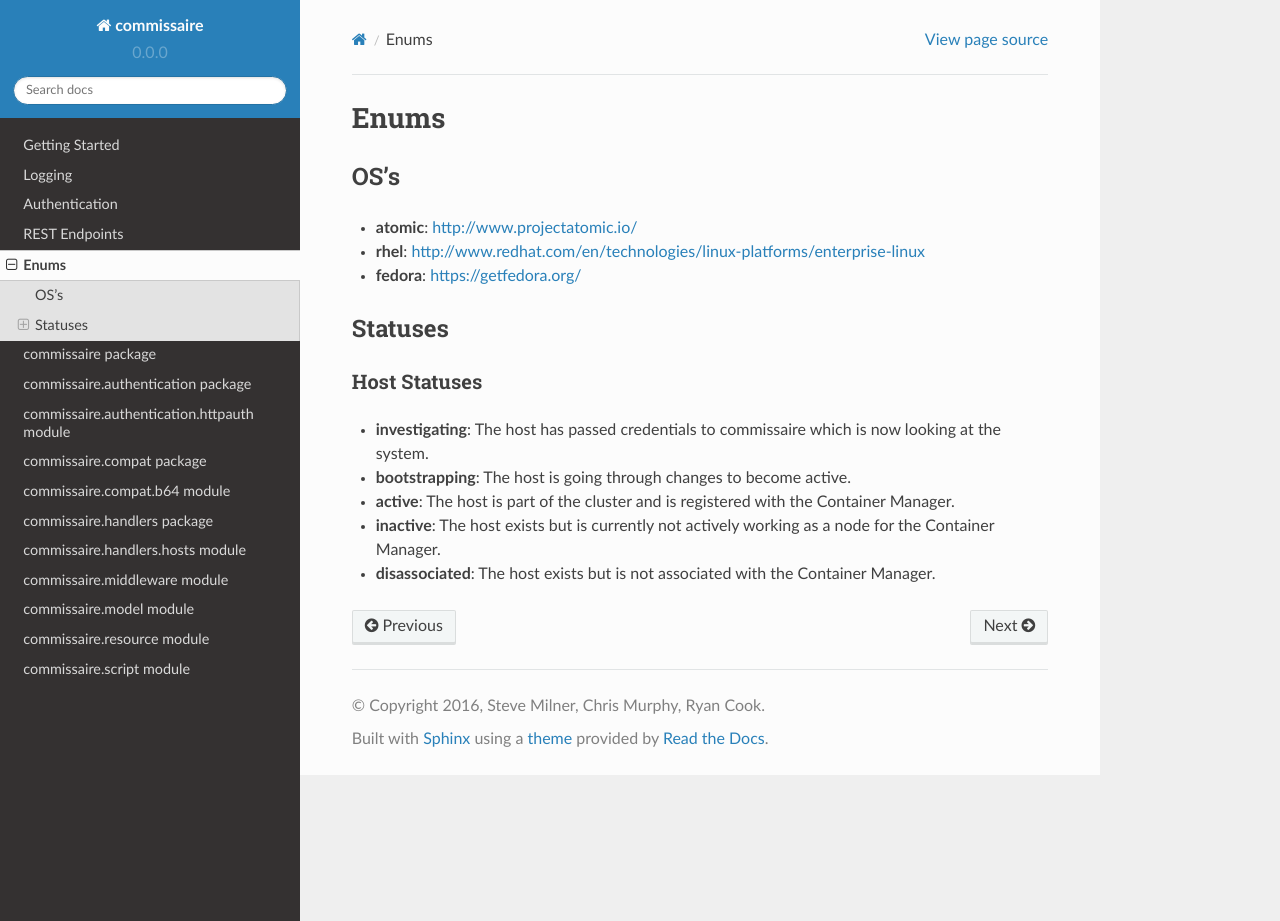
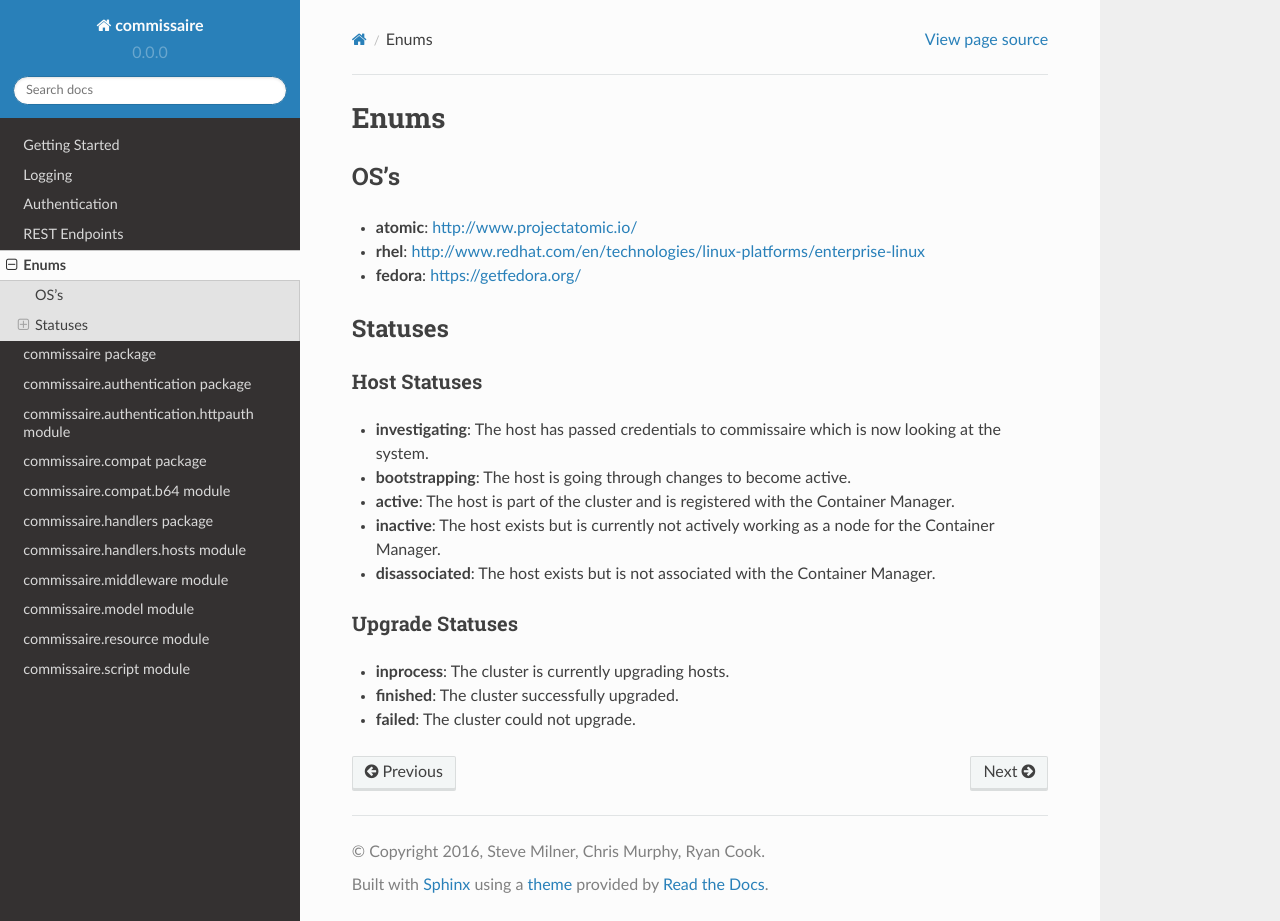
Before and after one commit to projectatomic/commissaire, a Sphinx documentation site: the page built from doc/enums.rst, in a window 1280 px wide and 921 px high. Built offline with Sphinx 7.4.7 and the Read the Docs theme 2.0.0, drawn with Linux system fonts in a browser that asks for light colours; pages that are not in the unit, such as notebooks, are missing from menus.

Commit message:
doc: Added upgrade statuses.

```diff
--- a/doc/enums.rst
+++ b/doc/enums.rst
@@ -25,3 +25,13 @@ Host Statuses
 * **active**: The host is part of the cluster and is registered with the Container Manager.
 * **inactive**: The host exists but is currently not actively working as a node for the Container Manager.
 * **disassociated**: The host exists but is not associated with the Container Manager.
+
+
+.. _upgrade-statuses:
+
+Upgrade Statuses
+~~~~~~~~~~~~~~~~
+
+* **inprocess**: The cluster is currently upgrading hosts.
+* **finished**: The cluster successfully upgraded.
+* **failed**: The cluster could not upgrade.
```
